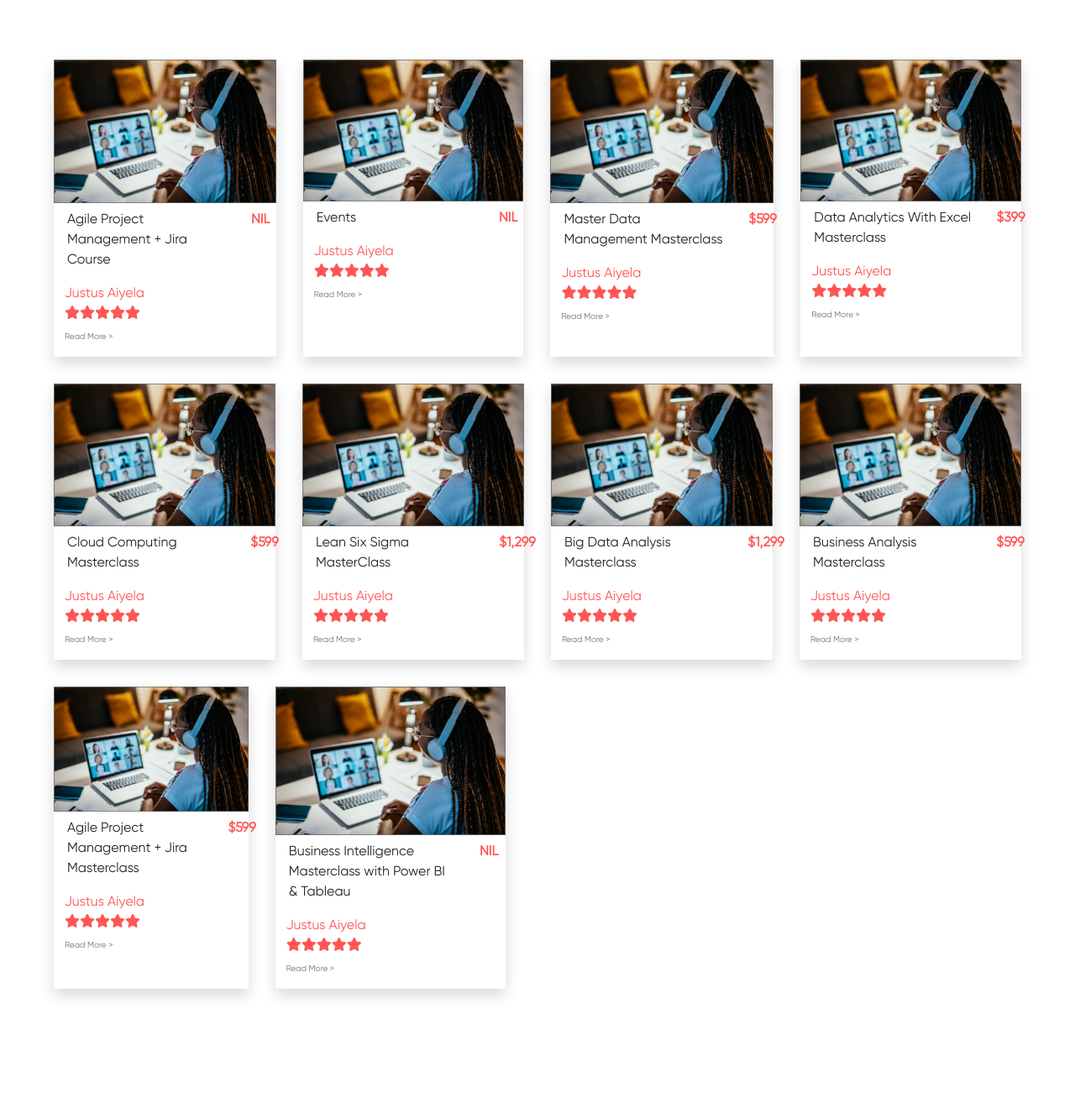
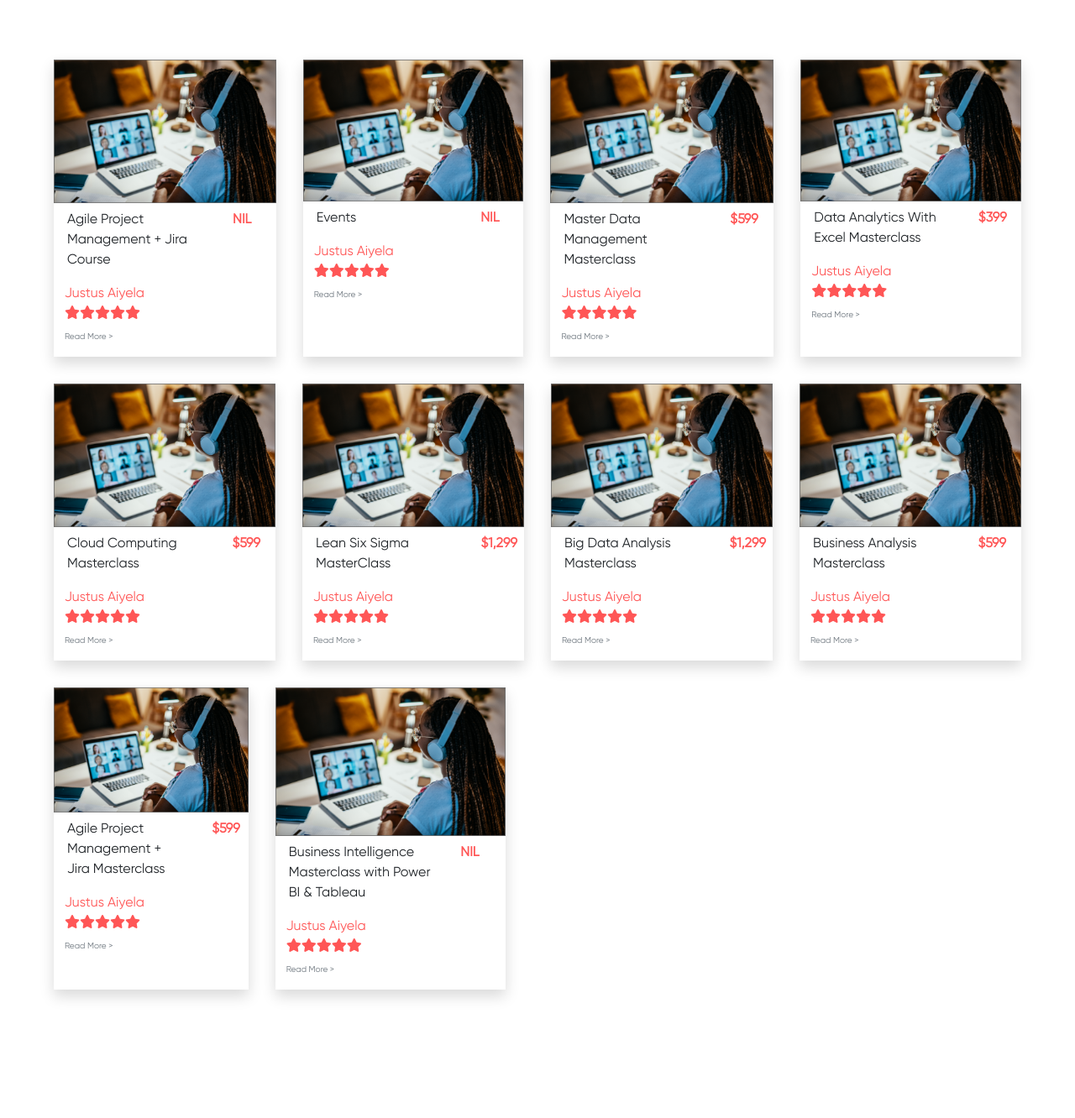
Before and after one commit to syedbilal28/forteforge, a Django app: page /events/ in a window 1280 px wide. Shown: the part 1538-2870 px from the top of the page at 84% size. Run offline with Django 3.2, Linux system fonts and the light colour scheme; some libraries are stand-ins or nearby versions.

Commit message:
align fix

```diff
--- a/learning/templates/learning/events.html
+++ b/learning/templates/learning/events.html
@@ -243,10 +243,10 @@
                     </div>
                     <div class="course-bottom py-2 px-3">
                         <div class="row course-intro">
-                            <div class="col-10">
+                            <div class="col-9">
                                 <p>Agile Project Management + Jira Course</p>
                             </div>
-                            <div class="col-1">
+                            <div class="col-2">
                                 <strong class="nav-active">NIL</strong>
                             </div>
                         </div>
@@ -281,10 +281,10 @@
                     </div>
                     <div class="course-bottom py-2 px-3">
                         <div class="row course-intro">
-                            <div class="col-10">
+                            <div class="col-9">
                                 <p>Events</p>
                             </div>
-                            <div class="col-1">
+                            <div class="col-2">
                                 <strong class="nav-active">NIL</strong>
                             </div>
                         </div>
@@ -319,10 +319,10 @@
                     </div>
                     <div class="course-bottom py-2 px-3">
                         <div class="row course-intro">
-                            <div class="col-10">
+                            <div class="col-9">
                                 <p>Master Data Management Masterclass</p>
                             </div>
-                            <div class="col-1">
+                            <div class="col-2">
                                 <strong class="nav-active">$599</strong>
                             </div>
                         </div>
@@ -357,10 +357,10 @@
                     </div>
                     <div class="course-bottom py-2 px-3">
                         <div class="row course-intro">
-                            <div class="col-10">
+                            <div class="col-9">
                                 <p>Data Analytics With Excel Masterclass</p>
                             </div>
-                            <div class="col-1">
+                            <div class="col-2">
                                 <strong class="nav-active">$399</strong>
                             </div>
                         </div>
@@ -397,10 +397,10 @@
                     </div>
                     <div class="course-bottom py-2 px-3">
                         <div class="row course-intro">
-                            <div class="col-10">
+                            <div class="col-9">
                                 <p>Cloud Computing Masterclass</p>
                             </div>
-                            <div class="col-1">
+                            <div class="col-2">
                                 <strong class="nav-active">$599</strong>
                             </div>
                         </div>
@@ -435,10 +435,10 @@
                     </div>
                     <div class="course-bottom py-2 px-3">
                         <div class="row course-intro">
-                            <div class="col-10">
+                            <div class="col-9">
                                 <p>Lean Six Sigma MasterClass</p>
                             </div>
-                            <div class="col-1">
+                            <div class="col-2">
                                 <strong class="nav-active">$1,299</strong>
                             </div>
                         </div>
@@ -473,10 +473,10 @@
                     </div>
                     <div class="course-bottom py-2 px-3">
                         <div class="row course-intro">
-                            <div class="col-10">
+                            <div class="col-9">
                                 <p>Big Data Analysis Masterclass</p>
                             </div>
-                            <div class="col-1">
+                            <div class="col-2">
                                 <strong class="nav-active">$1,299</strong>
                             </div>
                         </div>
@@ -511,10 +511,10 @@
                     </div>
                     <div class="course-bottom py-2 px-3">
                         <div class="row course-intro">
-                            <div class="col-10">
+                            <div class="col-9">
                                 <p>Business Analysis Masterclass</p>
                             </div>
-                            <div class="col-1">
+                            <div class="col-2">
                                 <strong class="nav-active">$599</strong>
                             </div>
                         </div>
@@ -551,10 +551,10 @@
                     </div>
                     <div class="course-bottom py-2 px-3">
                         <div class="row course-intro">
-                            <div class="col-10">
+                            <div class="col-9">
                                 <p>Agile Project Management + Jira Masterclass</p>
                             </div>
-                            <div class="col-1">
+                            <div class="col-2">
                                 <strong class="nav-active">$599</strong>
                             </div>
                         </div>
@@ -589,10 +589,10 @@
                     </div>
                     <div class="course-bottom py-2 px-3">
                         <div class="row course-intro">
-                            <div class="col-10">
+                            <div class="col-9">
                                 <p>Business Intelligence Masterclass with Power BI & Tableau</p>
                             </div>
-                            <div class="col-1">
+                            <div class="col-2">
                                 <strong class="nav-active">NIL</strong>
                             </div>
                         </div>
@@ -627,10 +627,10 @@
                     </div>
                     <div class="course-bottom py-2 px-3">
                         <div class="row course-intro">
-                            <div class="col-10">
+                            <div class="col-9">
                                 <p>Business Intelligence Masterclass with Power BI & Tableau</p>
                             </div>
-                            <div class="col-1">
+                            <div class="col-2">
                                 <strong class="nav-active">NIL</strong>
                             </div>
                         </div>
@@ -665,10 +665,10 @@
                     </div>
                     <div class="course-bottom py-2 px-3">
                         <div class="row course-intro">
-                            <div class="col-10">
+                            <div class="col-9">
                                 <p>Business Intelligence Masterclass with Power BI & Tableau</p>
                             </div>
-                            <div class="col-1">
+                            <div class="col-2">
                                 <strong class="nav-active">NIL</strong>
                             </div>
                         </div>
```
